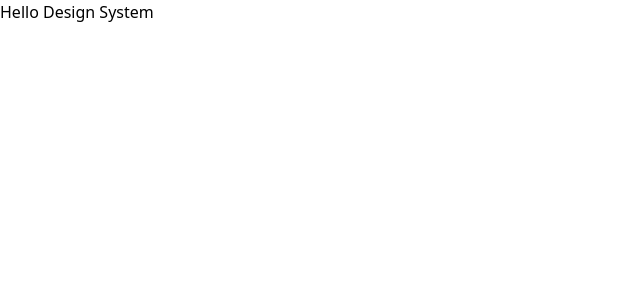
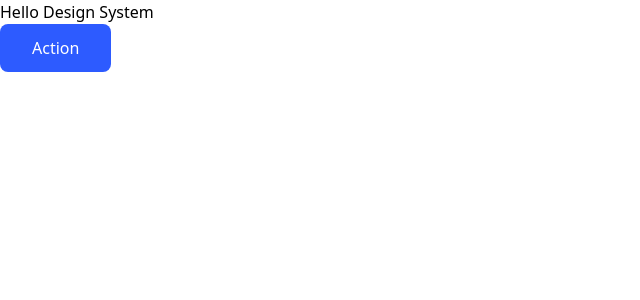
Before and after one commit to rogervargass/alfabit-design-system, a Next.js app: page / in a window 1280 px wide. Shown: the top 300 px of the page, without its empty margins (0-640 px from the left). Built offline with nearby package versions, Linux system fonts and the light colour scheme.

Commit message:
feat: create button component

```diff
--- /dev/null
+++ b/components/Button/Button.tsx
@@ -0,0 +1,15 @@
+type ButtonProps = {
+  children: React.ReactNode;
+} & React.ButtonHTMLAttributes<HTMLButtonElement>;
+
+const Button = ({ children, className }: ButtonProps) => {
+  return (
+    <button
+      className={`bg-[#2D5BFF] rounded-lg px-8 py-3 text-white ${className}`}
+    >
+      {children}
+    </button>
+  );
+};
+
+export default Button;
--- a/pages/api/hello.ts
+++ /dev/null
@@ -1,13 +0,0 @@
-// Next.js API route support: https://nextjs.org/docs/api-routes/introduction
-import type { NextApiRequest, NextApiResponse } from 'next'
-
-type Data = {
-  name: string
-}
-
-export default function handler(
-  req: NextApiRequest,
-  res: NextApiResponse<Data>
-) {
-  res.status(200).json({ name: 'John Doe' })
-}
--- a/pages/index.tsx
+++ b/pages/index.tsx
@@ -1,5 +1,12 @@
+import Button from "@/components/Button/Button";
+
 const App = () => {
-  return <h1>Hello Design System</h1>;
+  return (
+    <>
+      <h1>Hello Design System</h1>
+      <Button>Action</Button>
+    </>
+  );
 };
 
 export default App;
```
